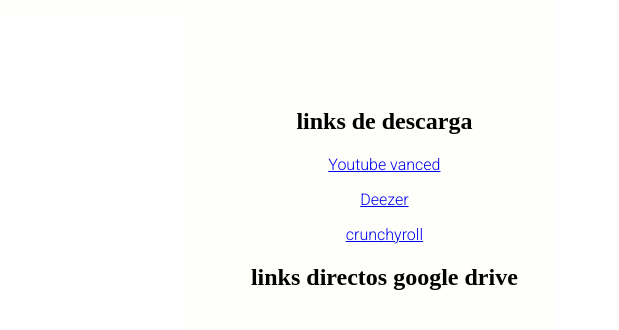
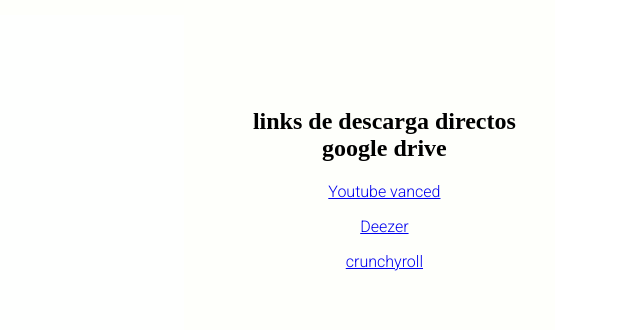
Before and after one commit to gabrielborja1421/203412.github.io, a plain HTML site: page index.html in a window 1280 px wide. Shown: the part 232-562 px from the top of the page, 661-1280 px from the left. Drawn offline with Linux system fonts and the light colour scheme.

Commit message:
cambio final

```diff
--- a/index.html
+++ b/index.html
@@ -102,11 +102,10 @@
         </section>
 
         <section class="section_opciones borde">
-            <h2>links de descarga</h2>
+            <h2>links de descarga directos google drive</h2>
             <a href="https://drive.google.com/file/d/1LYPq1Y6etw92YvE7SGT7w6dGeLobGEdI/view?usp=sharing" target="_black"><p>Youtube vanced</p></a>
             <a href="https://drive.google.com/file/d/1Ly-v3eWtEKEApXi5FlzBkVE1O-_JTOzW/view?usp=sharing" target="_blank"><p>Deezer</p></a>
             <a href="https://drive.google.com/file/d/15jDrCYNyRVLN61mFJBThCoipdbELCzK2/view?usp=sharing" target="_blank"><p>crunchyroll</p></a>
-           <p><h2>links directos google drive</h2></p>
 
 
         </section>
```
